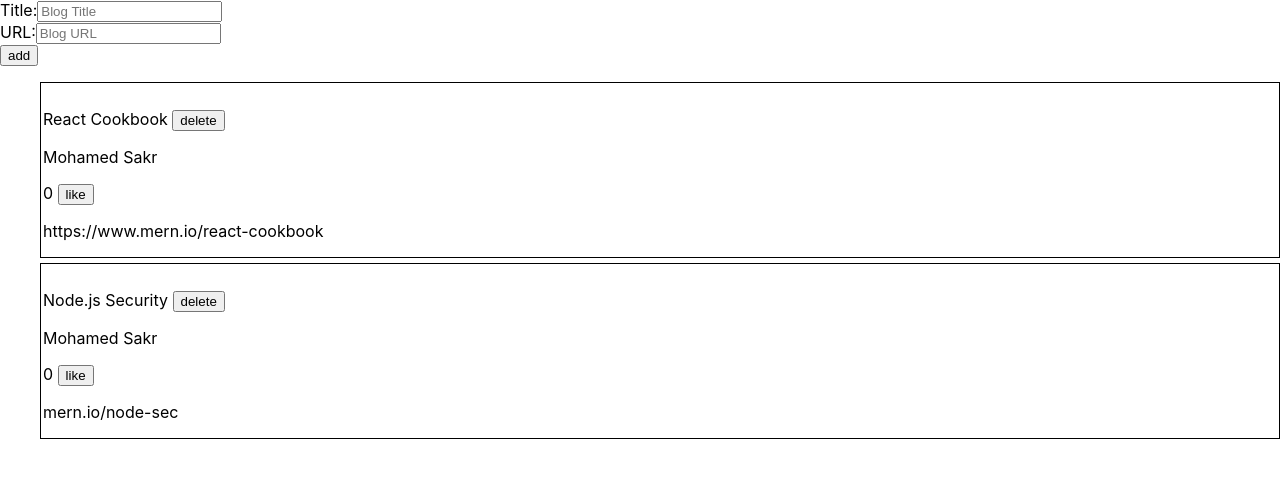
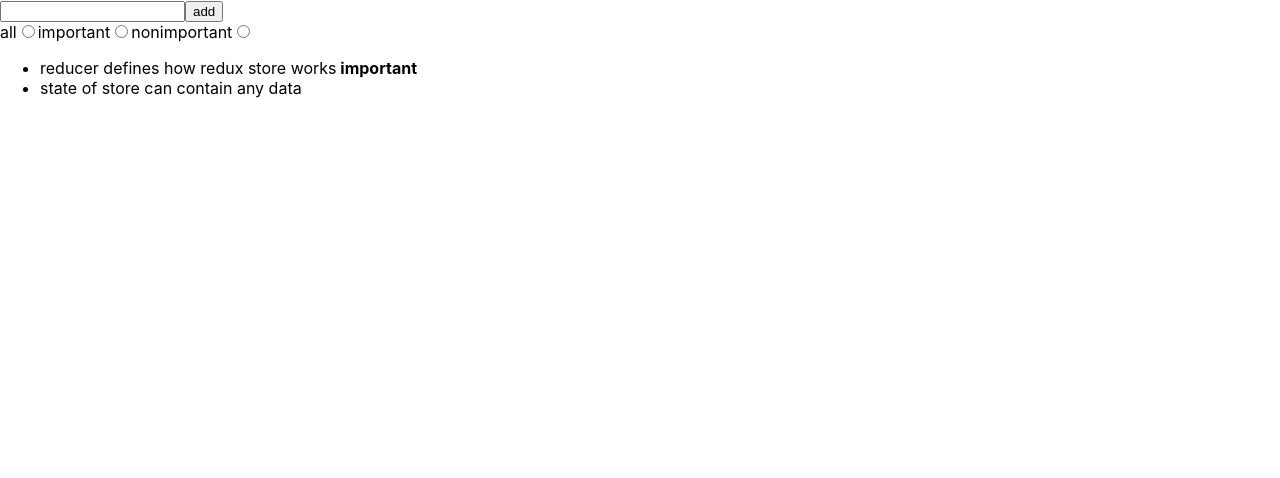
Before and after one commit to mohamedisakr/fs-open-ui, a React (Create React App) app: page / in a window 1280 px wide. Shown: the top 478 px of the page. Built offline with nearby package versions, Linux system fonts and the light colour scheme.

Commit message:
storing complex state

```diff
--- a/src/index.js
+++ b/src/index.js
@@ -3,10 +3,10 @@
 import './index.css'
 import {createStore} from 'redux'
 import {Provider} from 'react-redux'
-import App from './part06/bloglist-redux/App'
-import blogReducer from './part06/bloglist-redux/reducers/blogReducer'
+import App from './part06-many-reds/note-app/App'
+import noteReducer from './part06-many-reds/note-app/reducers/noteReducer'
 
-const store = createStore(blogReducer)
+const store = createStore(noteReducer)
 
 ReactDOM.render(
   <React.StrictMode>
--- /dev/null
+++ b/src/part06-many-reds/note-app/App.js
@@ -0,0 +1,37 @@
+import NewNoteForm from './components/NewNoteForm'
+import NoteList from './components/NoteList'
+
+const App = () => {
+  const filterSelected = (value) => {
+    console.log(value)
+  }
+
+  return (
+    <div>
+      <NewNoteForm />
+      <div>
+        all
+        <input
+          type="radio"
+          name="filter"
+          onChange={() => filterSelected('ALL')}
+        />
+        important
+        <input
+          type="radio"
+          name="filter"
+          onChange={() => filterSelected('IMPORTANT')}
+        />
+        nonimportant
+        <input
+          type="radio"
+          name="filter"
+          onChange={() => filterSelected('NONIMPORTANT')}
+        />
+      </div>
+      <NoteList />
+    </div>
+  )
+}
+
+export default App
--- /dev/null
+++ b/src/part06-many-reds/note-app/components/NewNoteForm.js
@@ -0,0 +1,23 @@
+import React from 'react'
+import {useDispatch} from 'react-redux'
+import {createNote} from '../reducers/noteReducer'
+
+const NewNoteForm = () => {
+  const dispatch = useDispatch()
+
+  const addNote = (event) => {
+    event.preventDefault()
+    const content = event.target.note.value
+    event.target.note.value = ''
+    dispatch(createNote(content))
+  }
+
+  return (
+    <form onSubmit={addNote}>
+      <input name="note" />
+      <button type="submit">add</button>
+    </form>
+  )
+}
+
+export default NewNoteForm
--- /dev/null
+++ b/src/part06-many-reds/note-app/components/NoteCard.js
@@ -0,0 +1,10 @@
+const NoteCard = ({note, handleClick}) => {
+  return (
+    <li onClick={handleClick}>
+      {note.content}
+      <strong> {note.important ? 'important' : ''}</strong>
+    </li>
+  )
+}
+
+export default NoteCard
--- /dev/null
+++ b/src/part06-many-reds/note-app/components/NoteList.js
@@ -0,0 +1,23 @@
+import React from 'react'
+import {useDispatch, useSelector} from 'react-redux'
+import {toggleImportanceOf} from '../reducers/noteReducer'
+import NoteCard from './NoteCard'
+
+const NoteList = () => {
+  const dispatch = useDispatch()
+  const notes = useSelector((state) => state)
+
+  return (
+    <ul>
+      {notes.map((note) => (
+        <NoteCard
+          key={note.id}
+          note={note}
+          handleClick={() => dispatch(toggleImportanceOf(note.id))}
+        />
+      ))}
+    </ul>
+  )
+}
+
+export default NoteList
--- /dev/null
+++ b/src/part06-many-reds/note-app/reducers/noteReducer.js
@@ -0,0 +1,52 @@
+const initialState = [
+  {
+    content: 'reducer defines how redux store works',
+    important: true,
+    id: 1,
+  },
+  {
+    content: 'state of store can contain any data',
+    important: false,
+    id: 2,
+  },
+]
+
+const noteReducer = (state = initialState, action) => {
+  switch (action.type) {
+    case 'NEW_NOTE':
+      return [...state, action.data]
+    case 'TOGGLE_IMPORTANCE': {
+      const id = action.data.id
+      const noteToChange = state.find((note) => note.id === id)
+      const changedNote = {
+        ...noteToChange,
+        important: !noteToChange.important,
+      }
+      return state.map((note) => (note.id !== id ? note : changedNote))
+    }
+    default:
+      return state
+  }
+}
+
+const generateId = () => Number((Math.random() * 1000000).toFixed(0))
+
+export const createNote = (content) => {
+  return {
+    type: 'NEW_NOTE',
+    data: {
+      content,
+      important: false,
+      id: generateId(),
+    },
+  }
+}
+
+export const toggleImportanceOf = (id) => {
+  return {
+    type: 'TOGGLE_IMPORTANCE',
+    data: {id},
+  }
+}
+
+export default noteReducer
```
